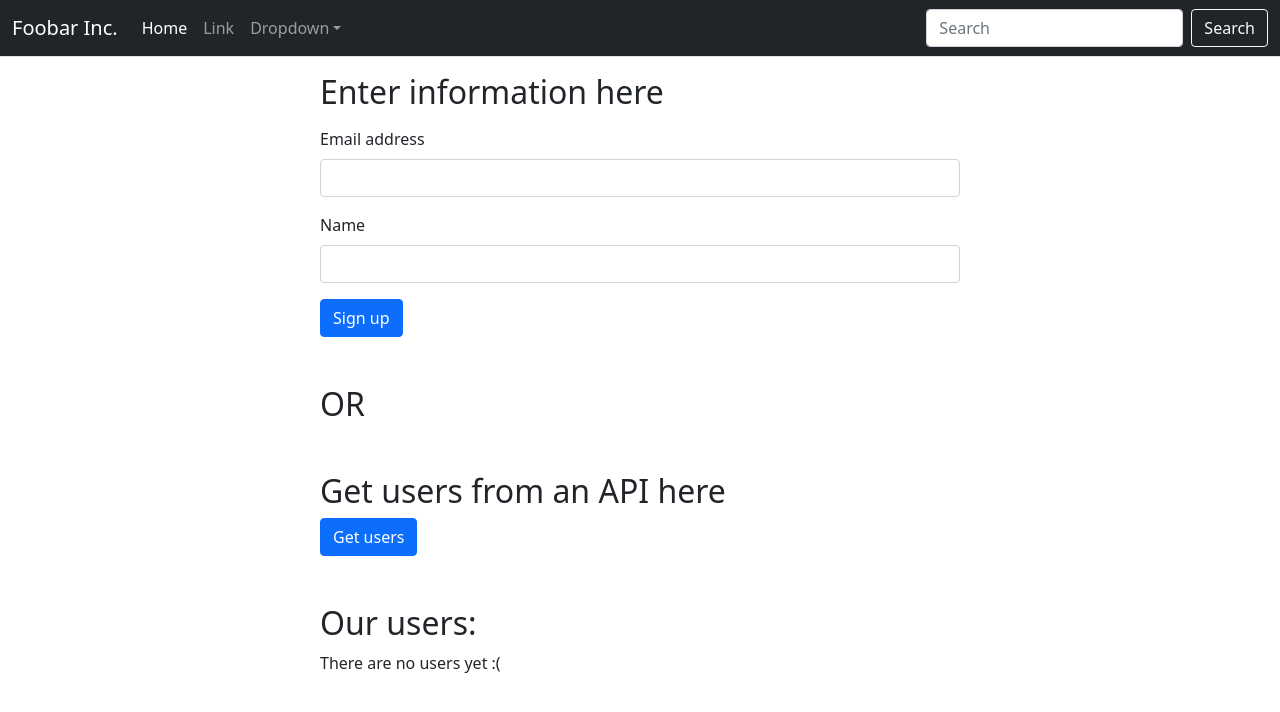
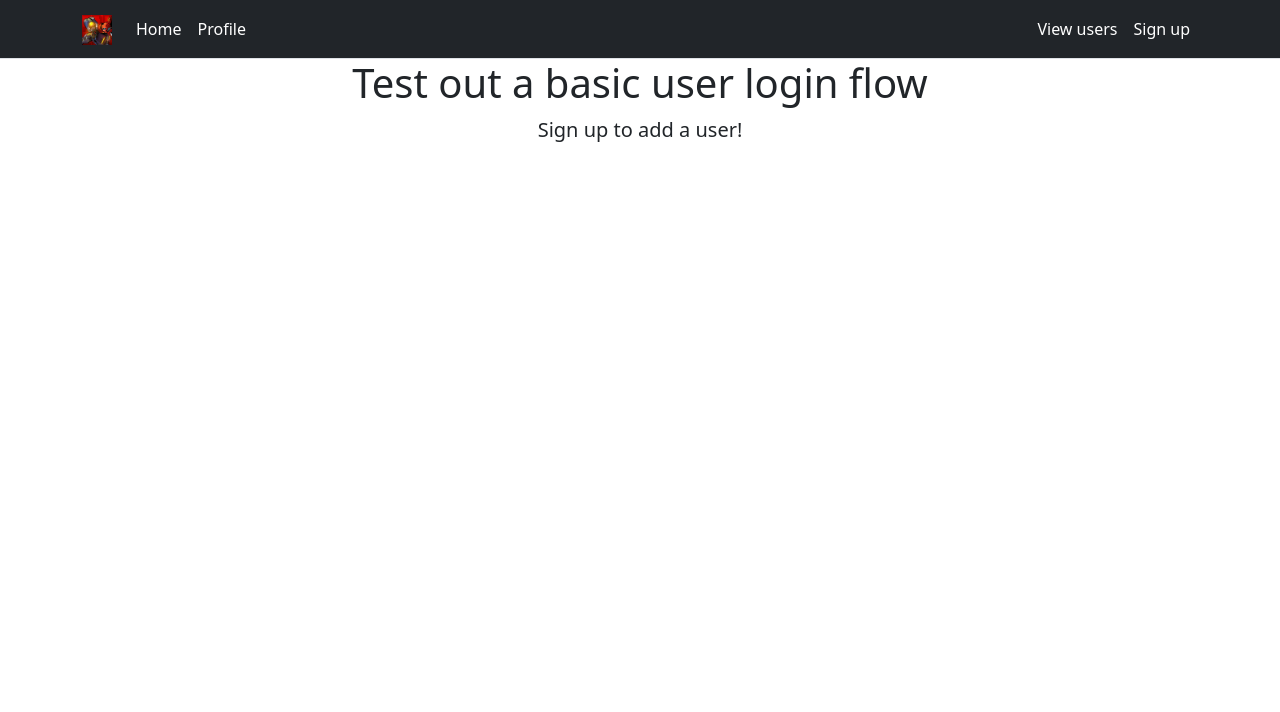
Before and after one commit to shivanshgalaxy/react-user-page, a React (Vite) app: page / in a window 1280 px wide. Shown: the top 712 px of the page. Built offline with nearby package versions, Linux system fonts and the light colour scheme.

Commit message:
Add UserList context for login

```diff
--- a/package.json
+++ b/package.json
@@ -12,7 +12,8 @@
     "bootstrap": "^5.1.3",
     "prettier": "^3.3.2",
     "react": "^18.2.0",
-    "react-dom": "^18.2.0"
+    "react-dom": "^18.2.0",
+    "react-router-dom": "^6.23.1"
   },
   "devDependencies": {
     "@types/react": "^18.0.27",
--- a/src/App.tsx
+++ b/src/App.tsx
@@ -1,9 +1,23 @@
+import "./App.css";
+import "bootstrap/dist/js/bootstrap.bundle.min.js";
+import { BrowserRouter as Router, Route, Routes } from "react-router-dom";
+import React, { createContext, useContext, useState, Dispatch, SetStateAction } from "react";
+import GetUsers from "./components/GetUsers";
+import ShowUsers from "./components/ShowUsers";
 import InputForm from "./components/InputForm";
-import "./App.css";
-import { useState } from "react";
-import ShowUsers from "./components/ShowUsers";
-import GetUsers from "./components/GetUsers";
-import 'bootstrap/dist/js/bootstrap.bundle.min.js';
+import Navbar from "./components/Navbar";
+import About from "./components/About";
+import Login from "./pages/Login";
+
+interface UserContextType {
+  users: User[];
+  setUser: Dispatch<SetStateAction<User[]>>;
+}
+
+export const UserContext = createContext<UserContextType>({
+  users: [],
+  setUser: () => {},
+});
 
 export interface User {
   email: string;
@@ -12,11 +26,6 @@ export interface User {
 
 function App() {
   const [users, setUser] = useState<User[]>([]);
-
-  const onUserChange = (newUser: User) => {
-    setUser((oldUserList) => [...oldUserList, newUser]);
-  };
-
   const onGetUserClick = () => {
     fetch("https://reqres.in/api/users")
       .then((res) => res.json())
@@ -34,97 +43,29 @@ function App() {
   };
 
   return (
-    <>
-      <nav className="navbar navbar-expand-md bg-dark border-bottom border-body navbar-dark" data-bs-theme="dark">
-        <div className="container-fluid">
-          <a className="navbar-brand" href="#">
-            Foobar Inc.
-          </a>
-          <button
-            className="navbar-toggler"
-            type="button"
-            data-bs-toggle="collapse"
-            data-bs-target="#navbarSupportedContent"
-            aria-controls="navbarSupportedContent"
-            aria-expanded="false"
-            aria-label="Toggle navigation"
-          >
-            <span className="navbar-toggler-icon"></span>
-          </button>
-          <div className="collapse navbar-collapse" id="navbarSupportedContent">
-            <ul className="navbar-nav me-auto mb-2 mb-lg-0">
-              <li className="nav-item">
-                <a className="nav-link active" aria-current="page" href="#">
-                  Home
-                </a>
-              </li>
-              <li className="nav-item">
-                <a className="nav-link" href="#">
-                  Link
-                </a>
-              </li>
-              <li className="nav-item dropdown">
-                <a
-                  className="nav-link dropdown-toggle"
-                  href="#"
-                  role="button"
-                  data-bs-toggle="dropdown"
-                  aria-expanded="false"
-                >
-                  Dropdown
-                </a>
-                <ul className="dropdown-menu">
-                  <li>
-                    <a className="dropdown-item" href="#">
-                      Action
-                    </a>
-                  </li>
-                  <li>
-                    <a className="dropdown-item" href="#">
-                      Another action
-                    </a>
-                  </li>
-                  <li>
-                    <hr className="dropdown-divider" />
-                  </li>
-                  <li>
-                    <a className="dropdown-item" href="#">
-                      Something else here
-                    </a>
-                  </li>
-                </ul>
-              </li>
-            </ul>
-            <form className="d-flex" role="search">
-              <input
-                className="form-control me-2"
-                type="search"
-                placeholder="Search"
-                aria-label="Search"
-              />
-              <button className="btn btn-outline-light" type="submit">
-                Search
-              </button>
-            </form>
-          </div>
-        </div>
-      </nav>
+    <Router>
+      <UserContext.Provider value={{users, setUser}}>
+        <Navbar />
+        <Routes>
+          <Route path="/" element={<About />} />
+          <Route
+            path="/login"
+            element={<Login />}
+          />
+          <Route></Route>
+        </Routes>
 
-      <div className="input-form-container mt-3 mb-5">
-        <h2>Enter information here</h2>
-        <InputForm onUserChange={onUserChange}>Sign up</InputForm>
-      </div>
+        {/*<div className="input-form-container mb-5">*/}
+        {/*  <h2 className="mb-5">OR</h2>*/}
+        {/*  <h2>Get users from an API here</h2>*/}
+        {/*  <GetUsers onClick={onGetUserClick}>Get users</GetUsers>*/}
+        {/*</div>*/}
 
-      <div className="input-form-container mb-5">
-        <h2 className="mb-5">OR</h2>
-        <h2>Get users from an API here</h2>
-        <GetUsers onClick={onGetUserClick}>Get users</GetUsers>
-      </div>
-
-      <div className="input-form-container">
-        <ShowUsers userList={users}></ShowUsers>
-      </div>
-    </>
+        {/*<div className="input-form-container">*/}
+        {/*  <ShowUsers userList={users}></ShowUsers>*/}
+        {/*</div>*/}
+      </UserContext.Provider>
+    </Router>
   );
 }
 
--- /dev/null
+++ b/src/components/About.tsx
@@ -0,0 +1,16 @@
+function About() {
+  return (
+    <>
+      <div className="container d-flex  align-items-center flex-column">
+        <div>
+          <h1>Test out a basic user login flow</h1>
+        </div>
+        <div>
+            <p className="fs-5">Sign up to add a user!</p>
+        </div>
+      </div>
+    </>
+  );
+}
+
+export default About;
--- /dev/null
+++ b/src/components/Navbar.tsx
@@ -0,0 +1,57 @@
+import {Link} from "react-router-dom";
+
+function Navbar() {
+    return (
+        <>
+            <nav
+                className="navbar sticky-top navbar-expand-md bg-dark border-bottom border-body navbar-dark"
+                data-bs-theme="dark"
+            >
+                <div className="container container-fluid">
+                    <Link className="navbar-brand" to="/">
+                        <img src="icon.jpg" alt="Logo" width="30" height="30" />
+                    </Link>
+                    <button
+                        className="navbar-toggler"
+                        type="button"
+                        data-bs-toggle="collapse"
+                        data-bs-target="#navbarSupportedContent"
+                        aria-controls="navbarSupportedContent"
+                        aria-expanded="false"
+                        aria-label="Toggle navigation"
+                    >
+                        <span className="navbar-toggler-icon"></span>
+                    </button>
+                    <div className="collapse navbar-collapse" id="navbarSupportedContent">
+                        <ul className="navbar-nav me-auto mb-2 mb-lg-0">
+                            <li className="nav-item">
+                                <Link className="nav-link active" aria-current="page" to="/">
+                                    Home
+                                </Link>
+                            </li>
+                            <li className="nav-item">
+                                <Link className="nav-link active" aria-current="page" to="#">
+                                    Profile
+                                </Link>
+                            </li>
+                        </ul>
+                        <ul className="navbar-nav ml-auto mb-2 mb-lg-0">
+                            <li className="nav-item">
+                                <Link className="nav-link active" to="/users">
+                                    View users
+                                </Link>
+                            </li>
+                            <li className="nav-item">
+                                <Link className="nav-link active" to="/login">
+                                    Sign up
+                                </Link>
+                            </li>
+                        </ul>
+                    </div>
+                </div>
+            </nav>
+        </>
+    );
+}
+
+export default Navbar;
--- /dev/null
+++ b/src/pages/Login.tsx
@@ -0,0 +1,20 @@
+import React, { useContext } from 'react';
+import InputForm from '../components/InputForm';
+import { UserContext, User } from '../App';
+
+function Login() {
+    const { users, setUser } = useContext(UserContext);
+
+    const handleUserChange = (newUser: User) => {
+        setUser((oldUserList) => [...oldUserList, newUser]);
+    };
+
+    return (
+        <div className="input-form-container mt-3 mb-5">
+            <h2>Enter information here</h2>
+            <InputForm onUserChange={handleUserChange}>Sign up</InputForm>
+        </div>
+    );
+}
+
+export default Login;
```
Also changed, not shown: src/UserContext.tsx (added, +7 -0 lines), 1 other file (tests, documents, lock files or other folders).
